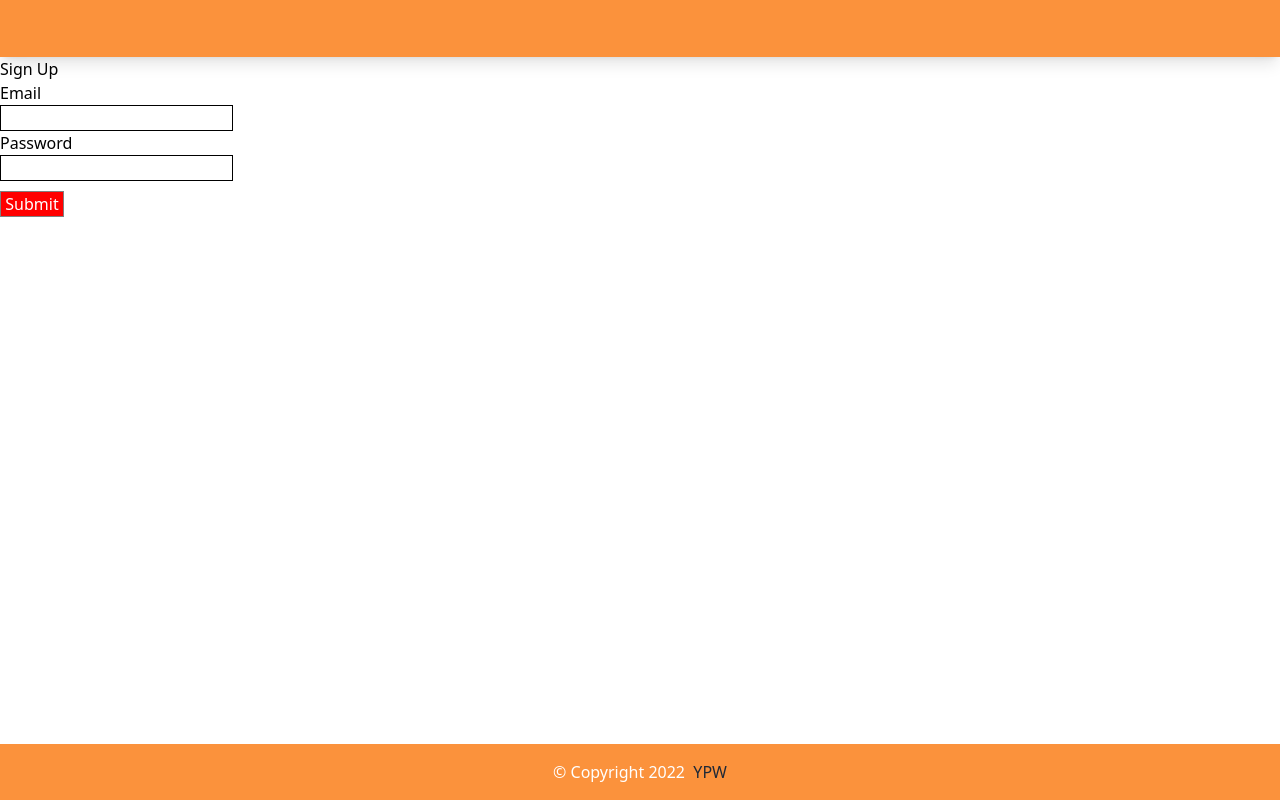
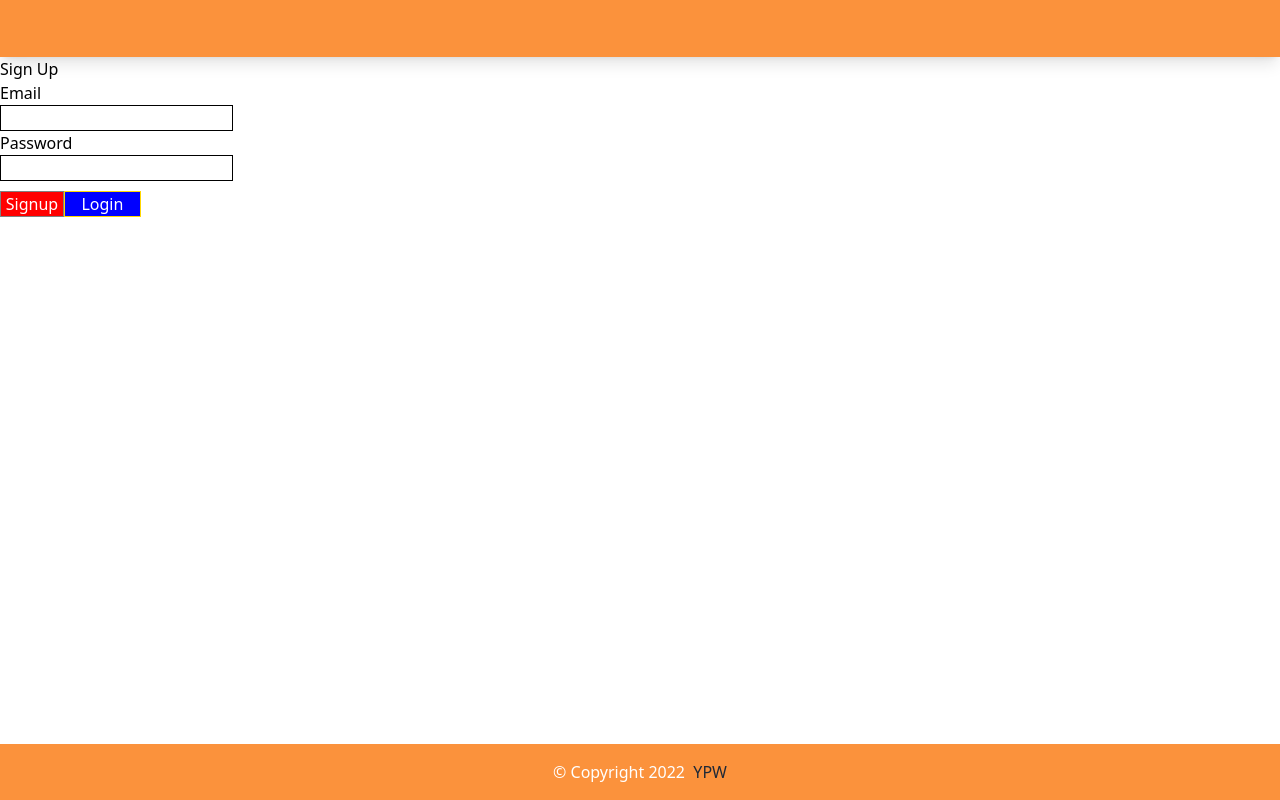
Before and after one commit to mauricedw22/react-algorand-dashboard, a React (Create React App) app: page /signup in a window 1280 px wide. Built offline with nearby package versions, Linux system fonts and the light colour scheme; what amazon-cognito-identity-js would draw is missing.

Commit message:
Login component added

```diff
--- a/src/charts/AlgoCharts.tsx
+++ b/src/charts/AlgoCharts.tsx
@@ -1,5 +1,7 @@
 import React from 'react';
+import { CognitoUser } from 'amazon-cognito-identity-js';
 import AlgoBlockData from './AlgoBlockData';
+import UserPool from '../services/UserPool';
 
 const AlgoCharts = () => {
 
--- a/src/components/Login.jsx
+++ b/src/components/Login.jsx
@@ -1,7 +1,8 @@
 import React, { useState } from 'react';
-import { useNavigate } from 'react-router-dom';
+import { useNavigate, Link } from 'react-router-dom';
 import { CognitoUser, CognitoUserAttributes, CognitoUserPool, AuthenticationDetails } from 'amazon-cognito-identity-js';
 import UserPool from '../services/UserPool';
+import './Login.css';
 // import * from AWS as 'aws-sdk/global';
 
 const Login = () => {
@@ -31,6 +32,17 @@ const Login = () => {
         cognitoUser.authenticateUser(authenticationDetails, {
             onSuccess: function(result) {
                 console.log(result.getAccessToken().getJwtToken());
+
+                cognitoUser.getUserAttributes(function(err, result){
+                    if(err) {
+                        alert( err.message || JSON.stringify(err));
+                    }
+
+                    if(result[2].getName()==="email") {
+                        console.log('EMAIL USERNAME: ' + result[2].getValue());
+                    }
+                });
+
                 navigate("/");
             },
             onFailure: function(err) {
@@ -63,6 +75,7 @@ const Login = () => {
                 </div>
 
                 <button className="sub" type="submit">Login</button>
+                <Link to="/signup"><button className="subs">Signup</button></Link>
             </form>
         </React.Fragment>
     );
--- a/src/components/SignUp.css
+++ b/src/components/SignUp.css
@@ -7,7 +7,7 @@
     border: 1px solid;
 }
 
- .sub {
+ .subs {
      background: red;
      color:white;
      border: 1px solid gray;
--- a/src/components/SignUp.jsx
+++ b/src/components/SignUp.jsx
@@ -1,7 +1,7 @@
 import React, { useState } from 'react';
 import './SignUp.css';
 import UserPool from '../services/UserPool';
-import { useNavigate } from 'react-router-dom';
+import { useNavigate, Link } from 'react-router-dom';
 
 const Signup = () => {
 
@@ -48,7 +48,8 @@ const Signup = () => {
                     ></input>
                 </div>
 
-                <button className="sub" type="submit">Submit</button>
+                <button className="subs" type="submit">Signup</button>
+                <Link to="/login"><button className="sub" type="submit">Login</button></Link>
             </form>
 
             {}
--- a/src/services/UserPool.ts
+++ b/src/services/UserPool.ts
@@ -1,8 +1,8 @@
 import  { CognitoUserPool } from "amazon-cognito-identity-js";
 
 const poolData = {
-    UserPoolId: "",
-    ClientId: ""
+    UserPoolId:"",
+    ClientId:""
 }
 
 export default new CognitoUserPool(poolData);
```
